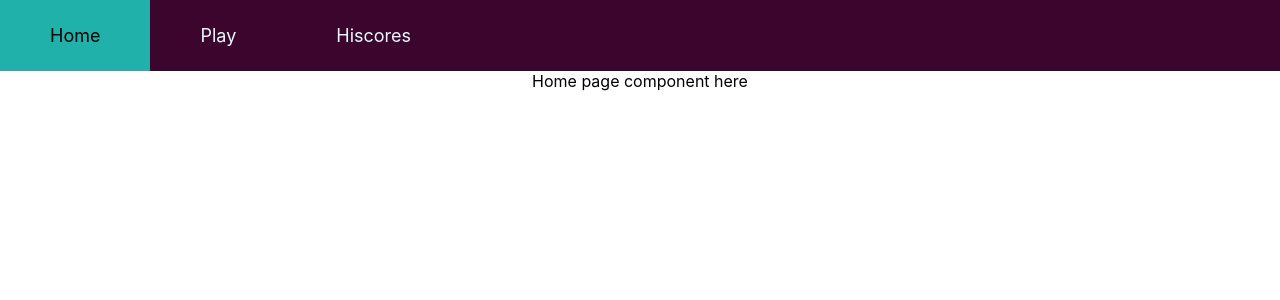
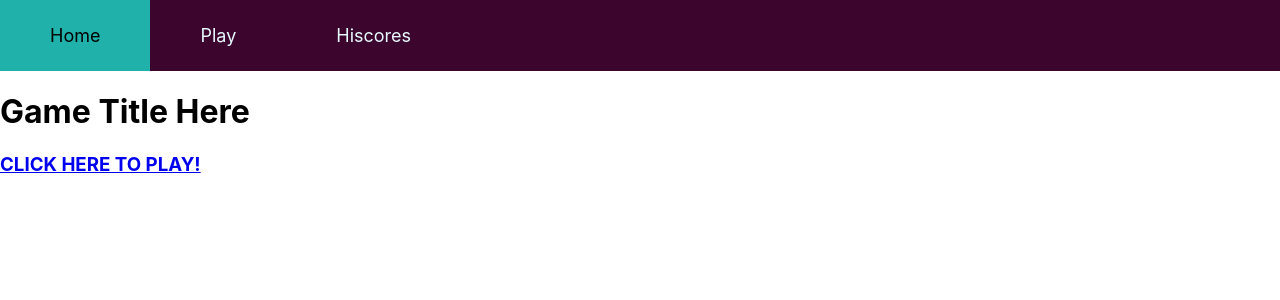
Before and after one commit to nicholas-wilson/react-redux-project, a React (Create React App) app in the folder react-redux-project/: page / in a window 1280 px wide. Shown: the top 300 px of the page. Built offline with nearby package versions, Linux system fonts and the light colour scheme.

Commit message:
added the home page component

```diff
--- a/react-redux-project/src/App.js
+++ b/react-redux-project/src/App.js
@@ -4,6 +4,7 @@ import {BrowserRouter as Router, Route, Switch} from 'react-router-dom';
 import NavBar from './components/NavBar';
 import Play from './components/Play';
 import Hiscores from './components/Hiscores';
+import Home from './components/Home';
 
 function App() {
   return (
@@ -11,7 +12,7 @@ function App() {
       <NavBar/>
       <Switch>
         <Route exact path="/">
-          <div className="App">Home page component here</div>
+          <Home/>
         </Route>
 
         <Route path="/play">
--- /dev/null
+++ b/react-redux-project/src/components/Home.js
@@ -0,0 +1,16 @@
+import React, { Component } from "react";
+import {Link} from "react-router-dom";
+
+class Home extends Component {
+
+  render() {
+    return (
+      <div className="Home">
+        <h1>Game Title Here</h1>
+        <Link to="/play"><h3>CLICK HERE TO PLAY!</h3></Link>
+      </div>
+    )
+  }
+}
+
+export default Home
```
